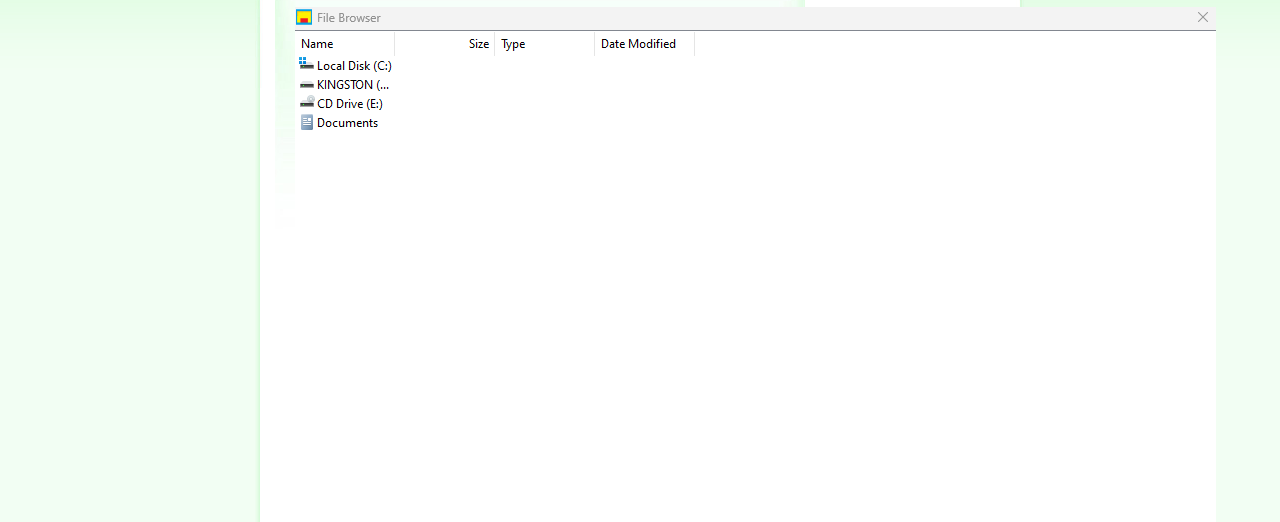
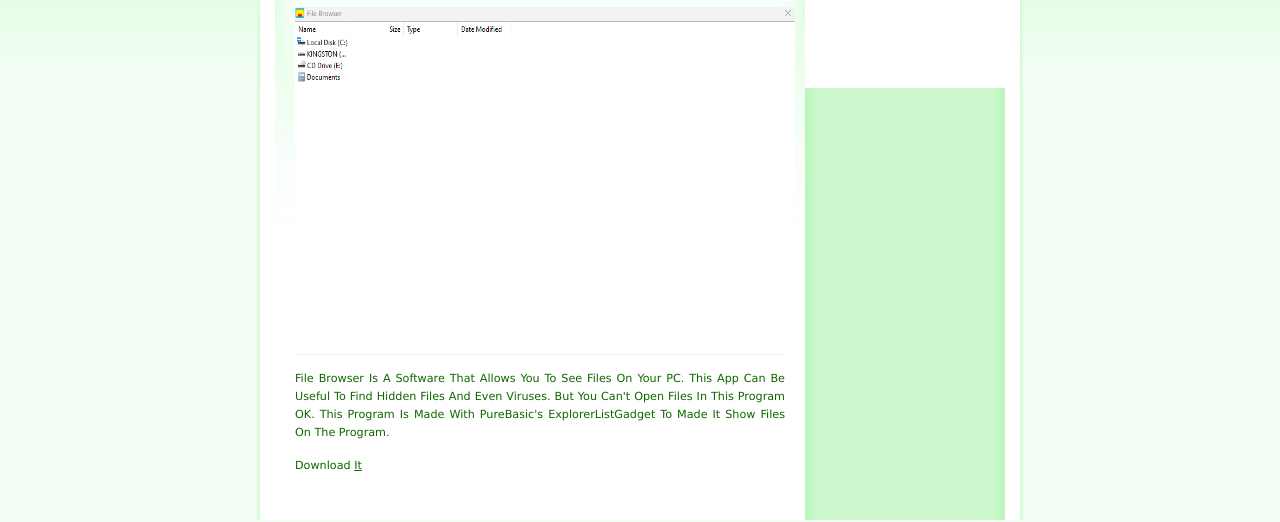
Before and after one commit to Briefiberg/filebrowser, a plain HTML site: page index.html in a window 1280 px wide. Shown: the part 279-801 px from the top of the page. Drawn offline with Linux system fonts and the light colour scheme.

Commit message:
Update index.html

```diff
--- a/index.html
+++ b/index.html
@@ -40,7 +40,7 @@
         <div class="article">
           <h2><span>File Browser</span></h2>
           <p class="info noprint"</p>
-          <img src="design/Screenshot.png" alt="Screenshot">
+          <img src="design/Screenshot.png" alt="Screenshot" width="500" height="333">
           <p>File Browser Is A Software That Allows You To See Files On Your PC. This App Can Be Useful To Find Hidden Files And Even Viruses. But You Can't Open Files In This Program OK. This Program Is Made With PureBasic's ExplorerListGadget To Made It Show Files On The Program.</p>
 <p>Download <a href="downloads/File Browser Setup.exe">It</a></p>
         </div>
```
